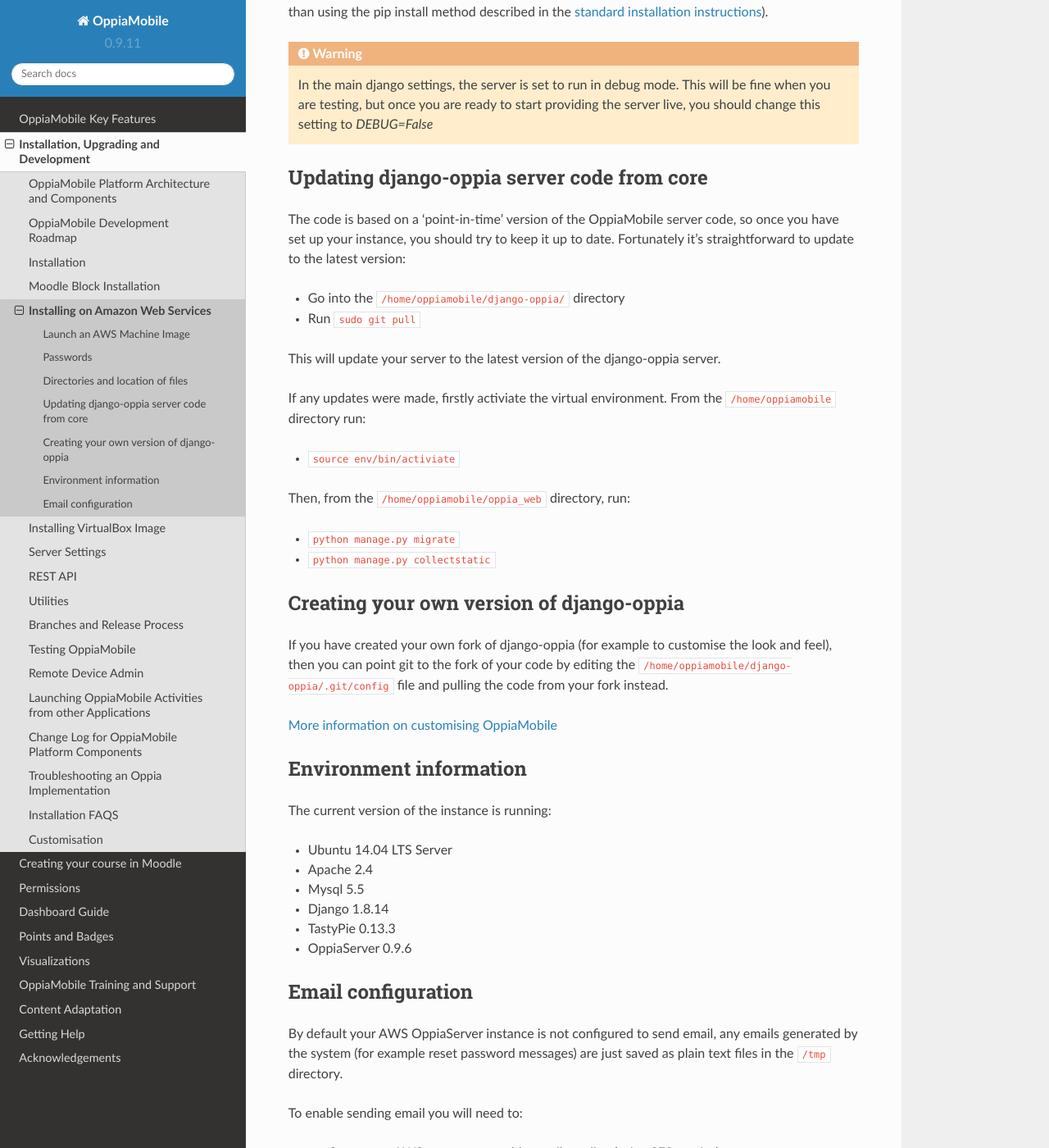
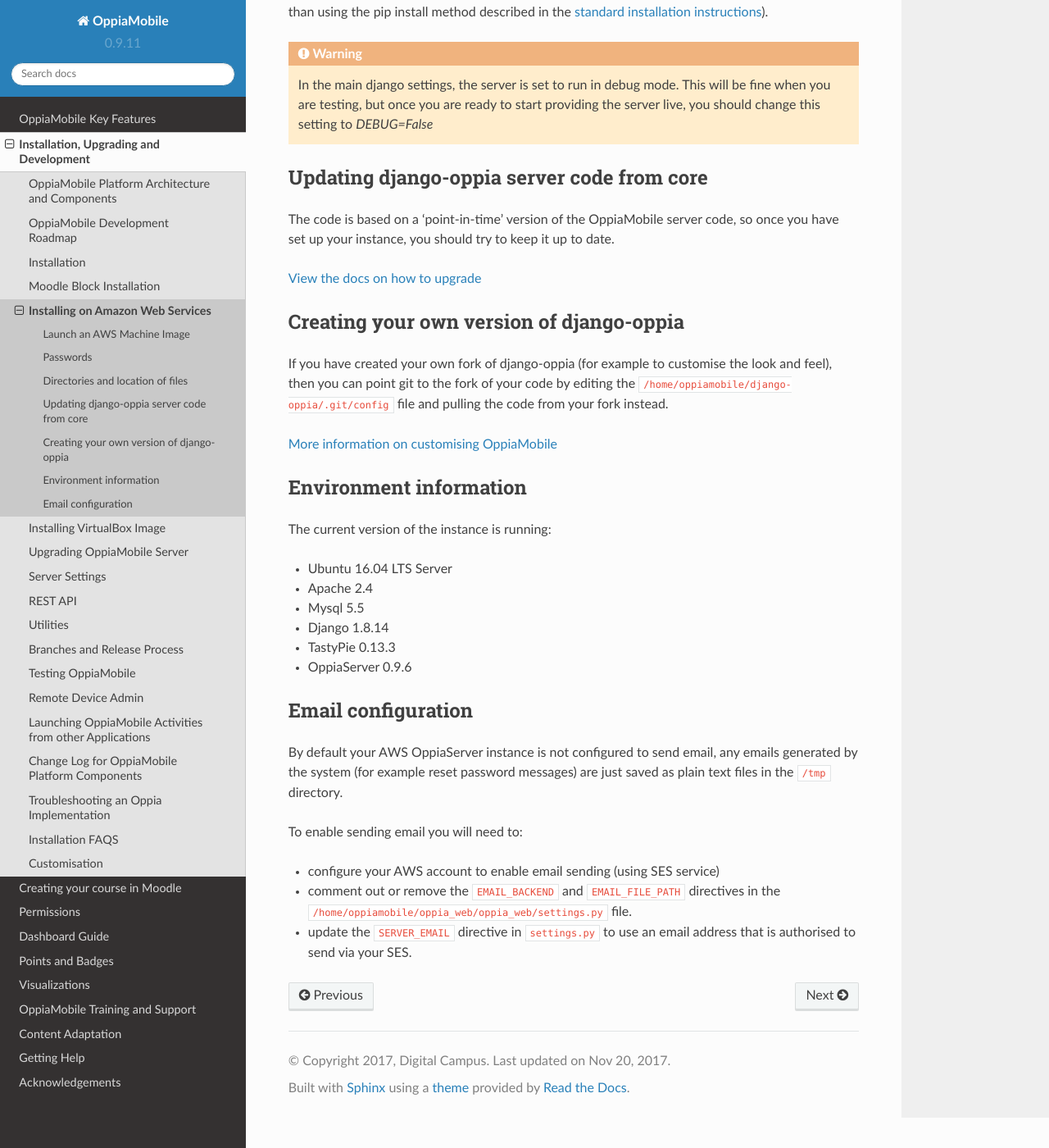
Before and after one commit to DigitalCampus/django-oppia, a Sphinx documentation site: the page built from docs/dev/aws.rst, in a window 1280 px wide and 1400 px high, scrolled down 1536 px. Shown: the whole window at 82% size. Built offline with Sphinx 7.4.7 and the Read the Docs theme 2.0.0, drawn with Linux system fonts in a browser that asks for light colours; the version number is read from the project's files by our own code.

Commit message:
update docs

```diff
--- a/docs/dev/aws.rst
+++ b/docs/dev/aws.rst
@@ -75,22 +75,8 @@
 --------------------------------------------
 The code is based on a 'point-in-time' version of the OppiaMobile server code,
 so once you have set up your instance, you should try to keep it up to date.
-Fortunately it's straightforward to update to the latest version:
 
-* Go into the ``/home/oppiamobile/django-oppia/`` directory
-* Run ``sudo git pull``
-
-This will update your server to the latest version of the django-oppia server.
-
-If any updates were made, firstly activiate the virtual environment. From the
-``/home/oppiamobile`` directory run:
-
-* ``source env/bin/activiate``
-
-Then, from the ``/home/oppiamobile/oppia_web`` directory, run:
-
-* ``python manage.py migrate``
-* ``python manage.py collectstatic``
+:ref:`View the docs on how to upgrade <upgrade_server>`
 
 Creating your own version of django-oppia
 -----------------------------------------
@@ -105,7 +91,7 @@
 -----------------------
 The current version of the instance is running:
 
-* Ubuntu 14.04 LTS Server
+* Ubuntu 16.04 LTS Server
 * Apache 2.4
 * Mysql 5.5
 * Django 1.8.14
--- a/docs/dev/index.rst
+++ b/docs/dev/index.rst
@@ -12,6 +12,7 @@
    block_install
    aws
    virtualbox
+   server/upgrade
    settings
    api
    utilities
```
Also changed, not shown: docs/dev/server/upgrade.rst (added, +57 -0 lines), docs/dev/virtualbox.rst (+2 -9 lines).
